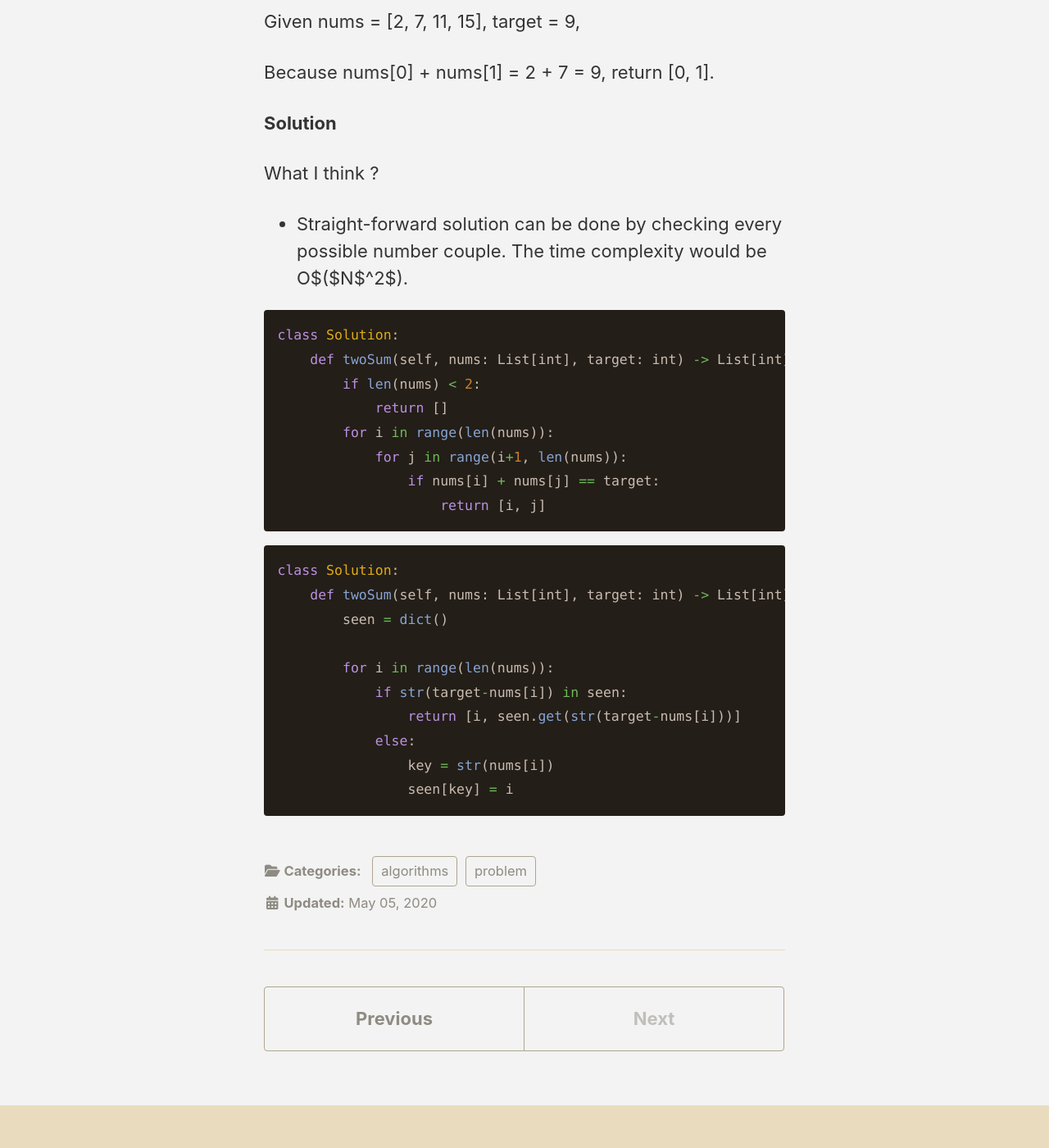
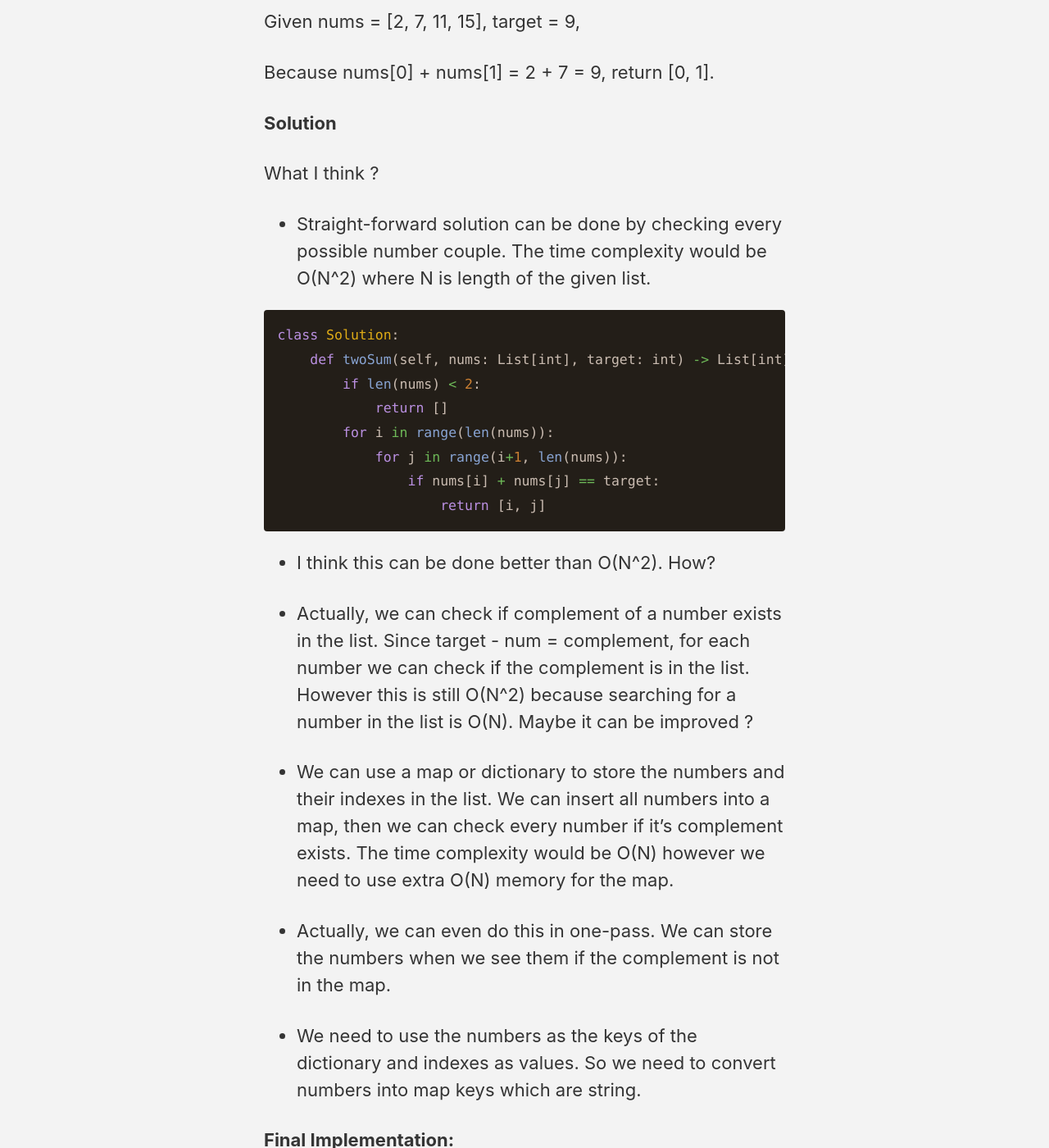
Before and after one commit to safakozdek/safakozdek.github.io, a Jekyll site: the page built from _posts/2020-05-05-leet-code-1.md, in a window 1280 px wide and 1400 px high, scrolled down 530 px. Shown: the whole window at 82% size. Built offline with Jekyll 4.4.1, drawn with Linux system fonts in a browser that asks for light colours; cached includes are drawn as plain includes; nearby versions of some CDN libraries; some of the changed text lies outside the part shown.

Commit message:
Update 2020-05-05-leet-code-1.md

````diff
--- a/_posts/2020-05-05-leet-code-1.md
+++ b/_posts/2020-05-05-leet-code-1.md
@@ -28,7 +28,7 @@ return [0, 1].
 
 What I think ?
 
-* Straight-forward solution can be done by checking every possible number couple. The time complexity would be O$($N$^2$).
+* Straight-forward solution can be done by checking every possible number couple. The time complexity would be O(N^2) where N is length of the given list.
 
 ```python
 class Solution:
@@ -40,8 +40,17 @@ class Solution:
                 if nums[i] + nums[j] == target:
                     return [i, j]
 ```
+* I think this can be done better than O(N^2). How?
 
+* Actually, we can check if complement of a number exists in the list. Since target - num = complement, for each number we can check if the complement is in the list. However this is still O(N^2) because searching for a number in the list is O(N). Maybe it can be improved ?
 
+* We can use a map or dictionary to store the numbers and their indexes in the list. We can insert all numbers into a map, then we can check every number if it's complement exists. The time complexity would be O(N) however we need to use extra O(N) memory for the map.
+
+* Actually, we can even do this in one-pass. We can store the numbers when we see them if the complement is not in the map.
+
+* We need to use the numbers as the keys of the dictionary and indexes as values. So we need to convert numbers into map keys which are string.
+
+**Final Implementation:**
 
 ```python
 class Solution:
@@ -49,9 +58,14 @@ class Solution:
         seen = dict()
 
         for i in range(len(nums)):
-            if str(target-nums[i]) in seen:
-                return [i, seen.get(str(target-nums[i]))]
+            complement = str(target-nums[i])
+            if complement in seen:
+                return [i, seen.get(complement)]
             else:
                 key = str(nums[i])
                 seen[key] = i
 ```
+
+Complexity Analysis
+Time-complexity: O(N)
+Space-complexity: O(N)
````
